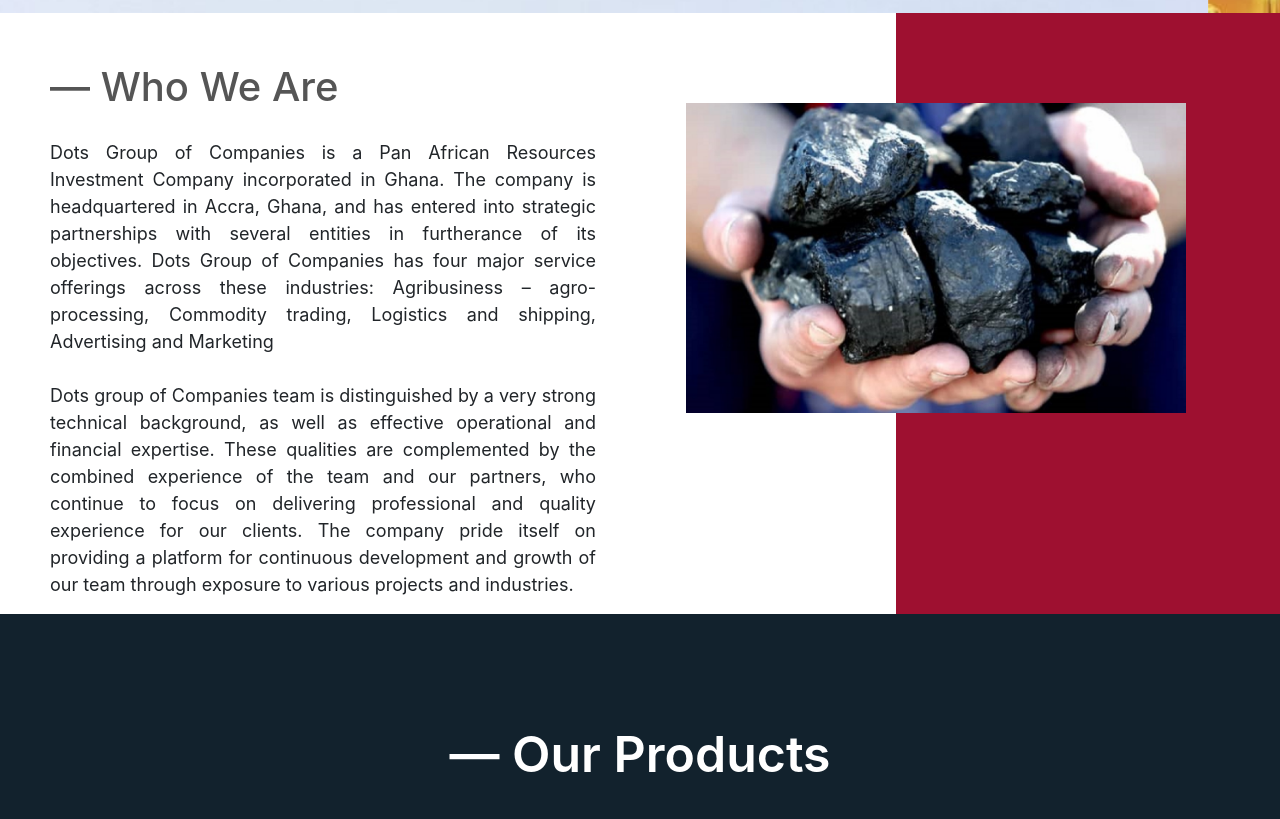
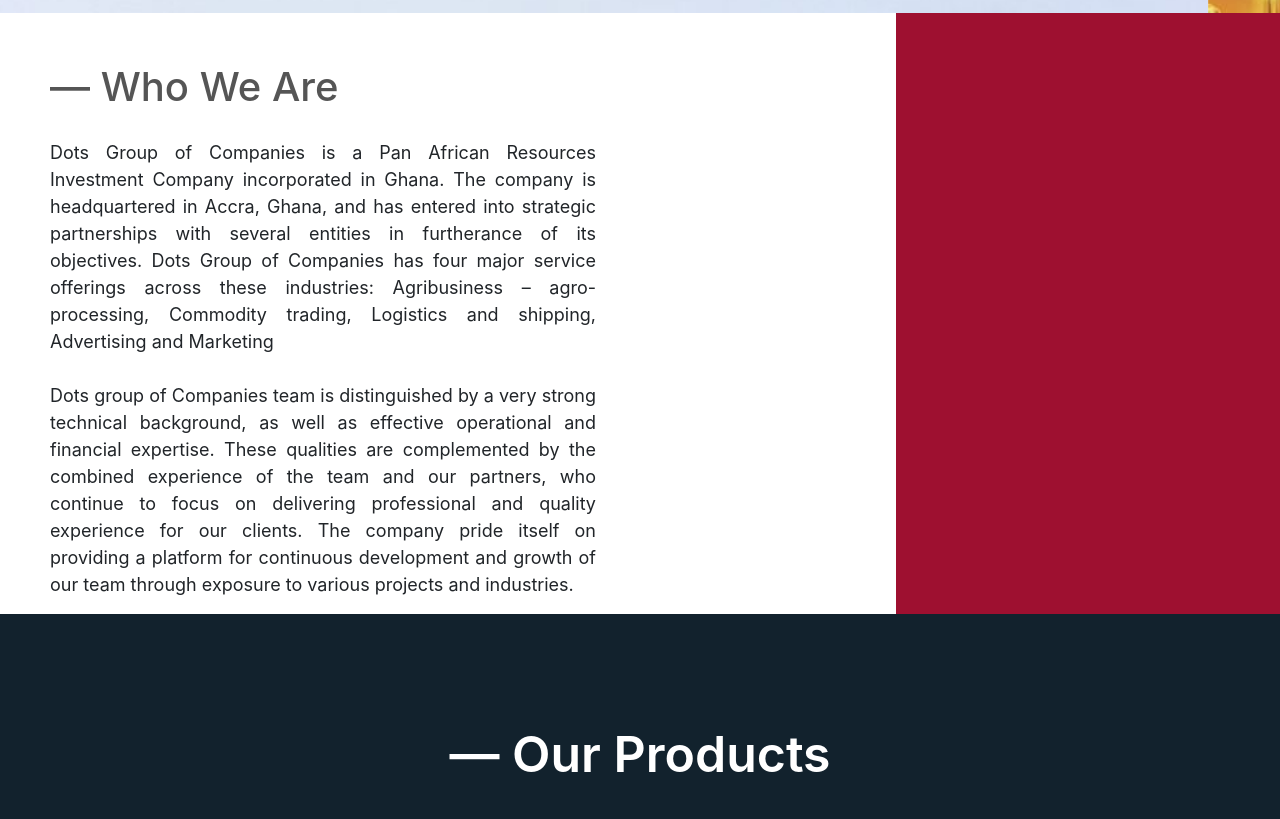
Before and after one commit to mickeypercy1000/mickeypercy, a plain HTML site: page index.html in a window 1280 px wide. Shown: the part 853-1672 px from the top of the page. Drawn offline with nearby package versions, Linux system fonts and the light colour scheme.

Commit message:
Update index.html

```diff
--- a/index.html
+++ b/index.html
@@ -123,7 +123,6 @@
                 </div>
                 <div class="aboutusright">
                     <div class="aboutimage">
-                        <img src="images\KCXC6790.JPG" alt="">
                     </div>
                 </div>
             </div>
```
